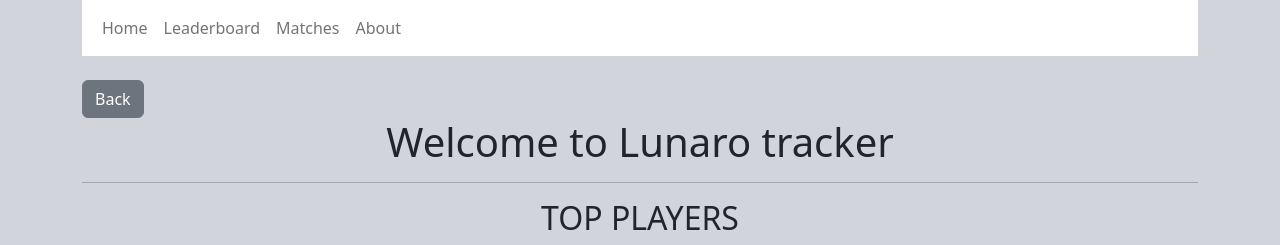
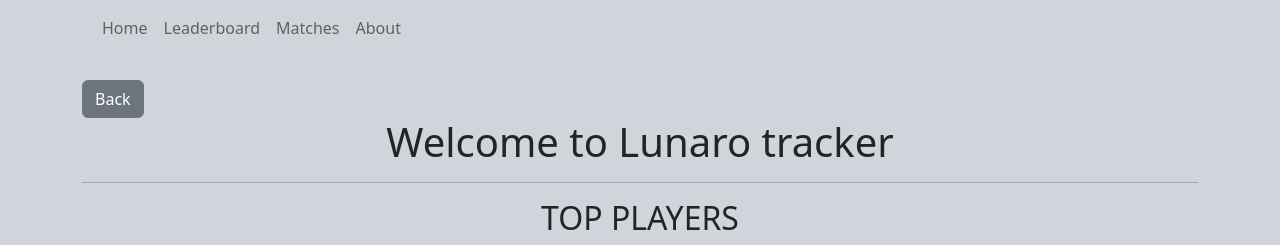
Before and after one commit to MihaMarkovi/web-server, a Django app: page /lunaro/ in a window 1280 px wide. Shown: the top 245 px of the page. Run offline with Django 4.2, Linux system fonts and the light colour scheme; data that the repository does not hold is empty; some libraries are stand-ins or nearby versions.

Commit message:
Visual improvement and scripting error fixed.

```diff
--- a/lunaro/templates/lunaro/base.html
+++ b/lunaro/templates/lunaro/base.html
@@ -128,7 +128,7 @@
 </head>
 <body>
 <div class="container">
-    <nav class="navbar navbar-expand-lg navbar-light bg-white">
+    <nav class="navbar navbar-expand-lg navbar-light bg-white" style="background-color: #d1d5db !important;">
         <div class="container-fluid">
             <button
                     class="navbar-toggler"
--- a/lunaro/templates/lunaro/match_details.html
+++ b/lunaro/templates/lunaro/match_details.html
@@ -91,7 +91,7 @@
 
                         <p class="card-text d-inline ms-2 text-moon-light">+{{ match.delta_b }}</p>
 
-                        {% elif match.b == 0 %}
+                        {% elif match.delta_b == 0 %}
 
                         <p class="card-text d-inline ms-2 text-moon">{{ match.delta_b }}</p>
 
```
